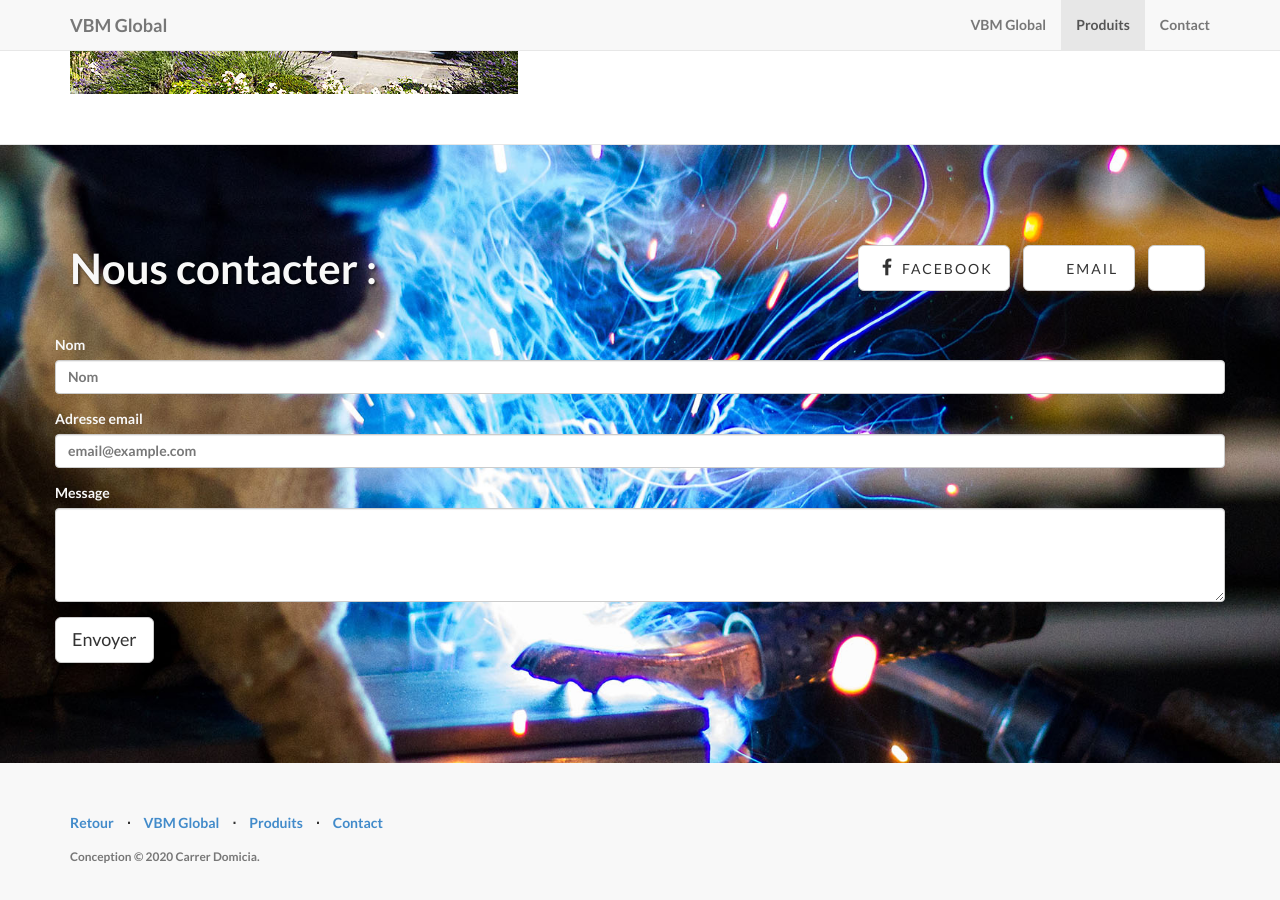
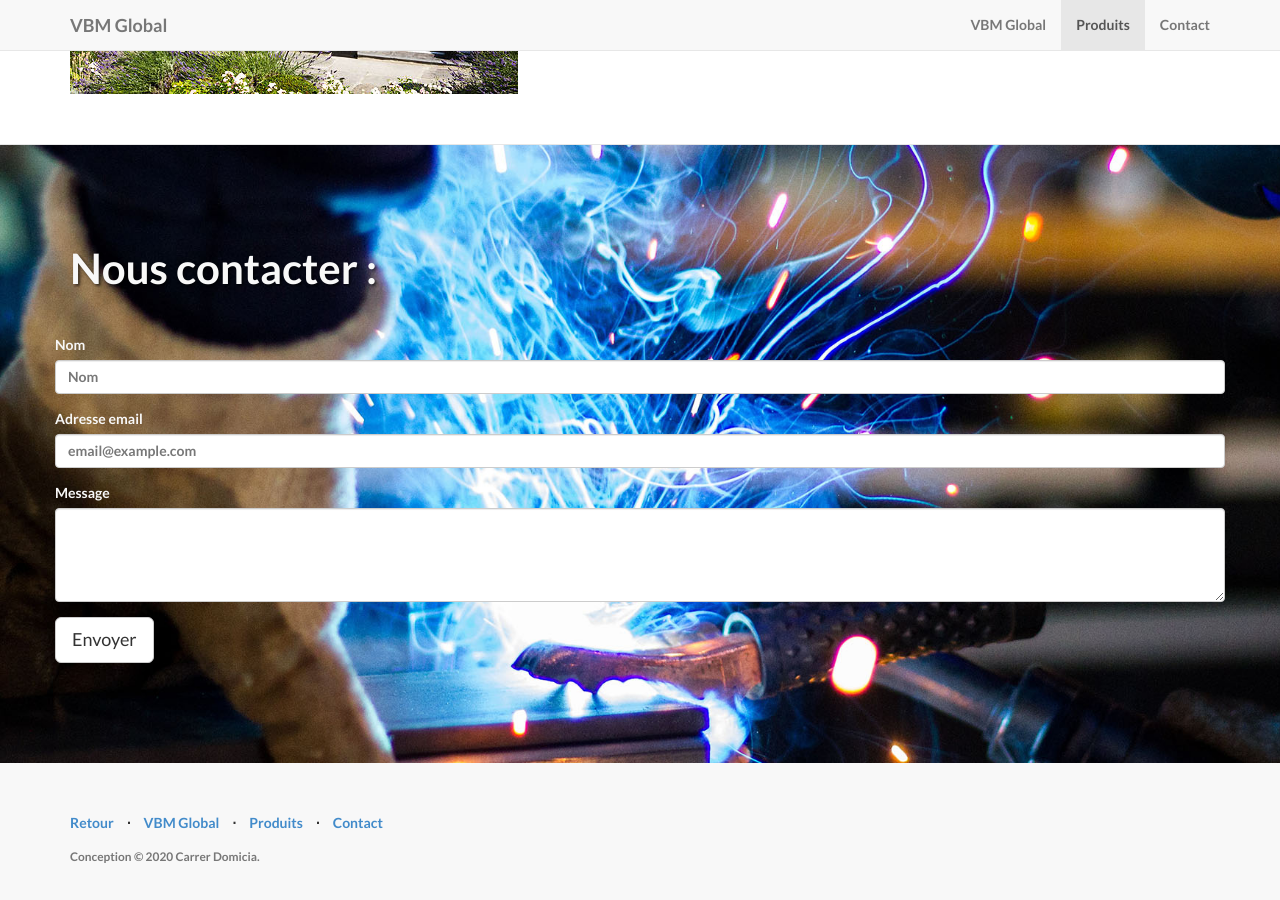
Before and after one commit to juanitito/vbm-landing, a Jekyll site: the page built from index.html, in a window 1280 px wide and 900 px high, scrolled down 2634 px. Built offline with Jekyll 4.4.1, drawn with Linux system fonts in a browser that asks for light colours; nearby versions of some CDN libraries; library files that are not in the unit come from our copies.

Commit message:
Update contact.html

```diff
--- a/_includes/contact.html
+++ b/_includes/contact.html
@@ -6,13 +6,6 @@
 					<h2>Nous contacter :</h2>
 				</div>
 				<div class="col-lg-6">
-					<ul class="list-inline banner-social-buttons">
-						{% for social in site.social %}
-						<li>
-							<a href="{{ social.url }}" class="btn btn-default btn-lg"><i class="fa fa-{{ social.title }} fa-fw"></i> <span class="network-name">{{ social.title }}</span></a>
-						</li>
-						{% endfor %}
-					</ul>
 				</div>
 				<p></p>
 				<br>
```
